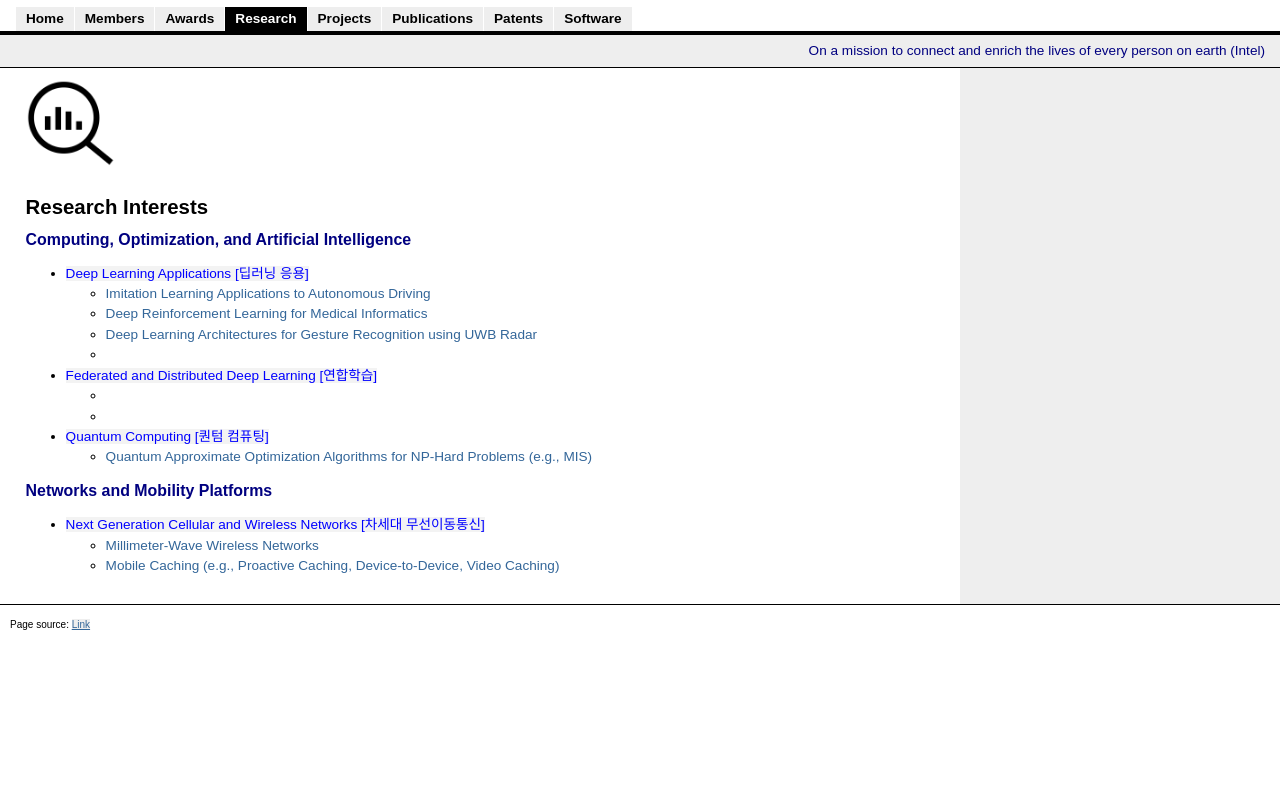
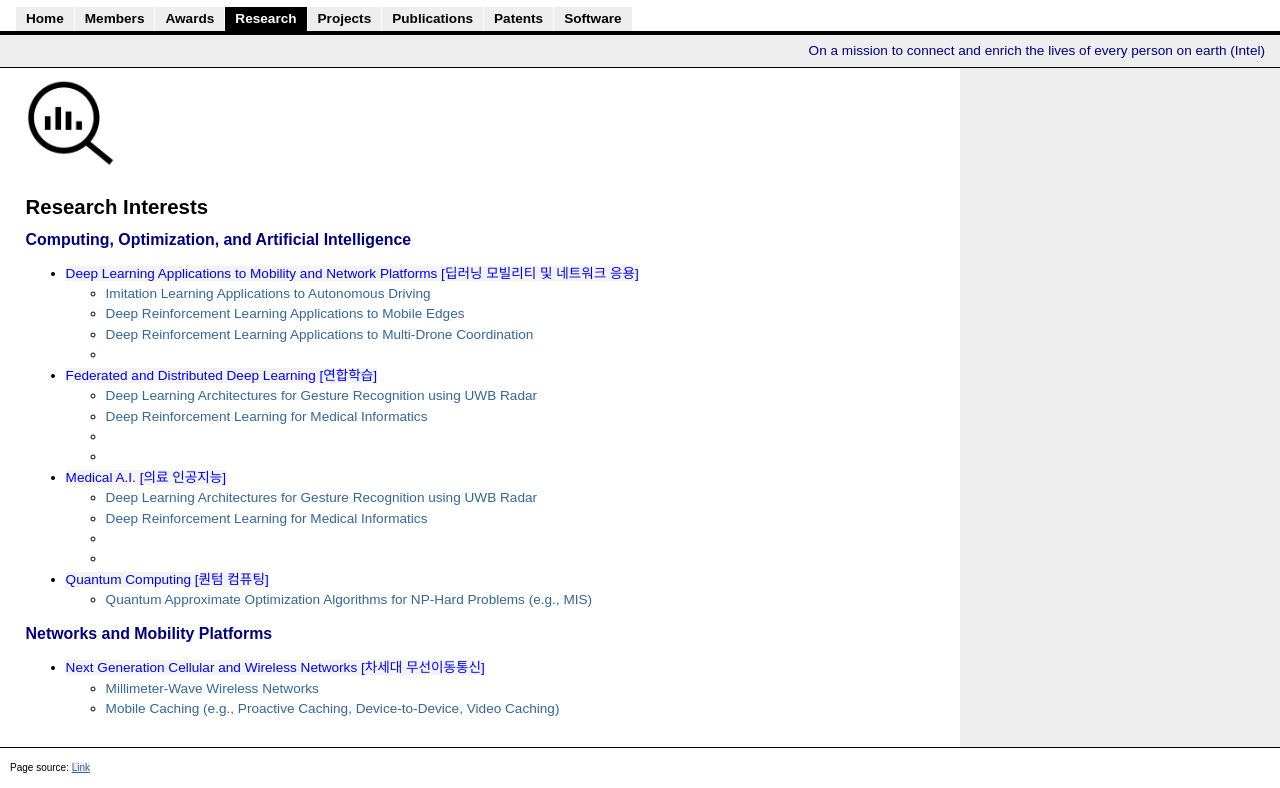
Before and after one commit to aimlab-kuee/aimlab-kuee.github.io, a plain HTML site: page research.html in a window 1280 px wide. Shown: the part 63-851 px from the top of the page. Before the commit the page ends 800 px from the top, so only its background shows below. Drawn offline with Linux system fonts and the light colour scheme.

Commit message:
Add files via upload

```diff
--- a/research.html
+++ b/research.html
@@ -35,16 +35,26 @@
 			<h2>Research Interests</h2>
 			<h3><emph1>Computing, Optimization, and Artificial Intelligence</emph1></h3>
 				<ul>
-					<li><bullet_title>Deep Learning Applications [딥러닝 응용]</bullet_title>
+					<li><bullet_title>Deep Learning Applications to Mobility and Network Platforms [딥러닝 모빌리티 및 네트워크 응용]</bullet_title>
 						<ul>
 							<li><emph_link>Imitation Learning Applications to Autonomous Driving</emph_link></li>
-							<li><emph_link>Deep Reinforcement Learning for Medical Informatics</emph_link></li>
-							<li><emph_link>Deep Learning Architectures for Gesture Recognition using UWB Radar</emph_link></li>
+							<li><emph_link>Deep Reinforcement Learning Applications to Mobile Edges</emph_link></li>
+							<li><emph_link>Deep Reinforcement Learning Applications to Multi-Drone Coordination</emph_link></li>
 							<li></li>
 						</ul>
 					</li>
 					<li><bullet_title>Federated and Distributed Deep Learning [연합학습]</bullet_title>
 						<ul>
+							<li><emph_link>Deep Learning Architectures for Gesture Recognition using UWB Radar</emph_link></li>
+							<li><emph_link>Deep Reinforcement Learning for Medical Informatics</emph_link></li>
+							<li></li>
+							<li></li>
+						</ul>
+					</li>
+					<li><bullet_title>Medical A.I. [의료 인공지능]</bullet_title>
+						<ul>
+							<li><emph_link>Deep Learning Architectures for Gesture Recognition using UWB Radar</emph_link></li>
+							<li><emph_link>Deep Reinforcement Learning for Medical Informatics</emph_link></li>
 							<li></li>
 							<li></li>
 						</ul>
```
